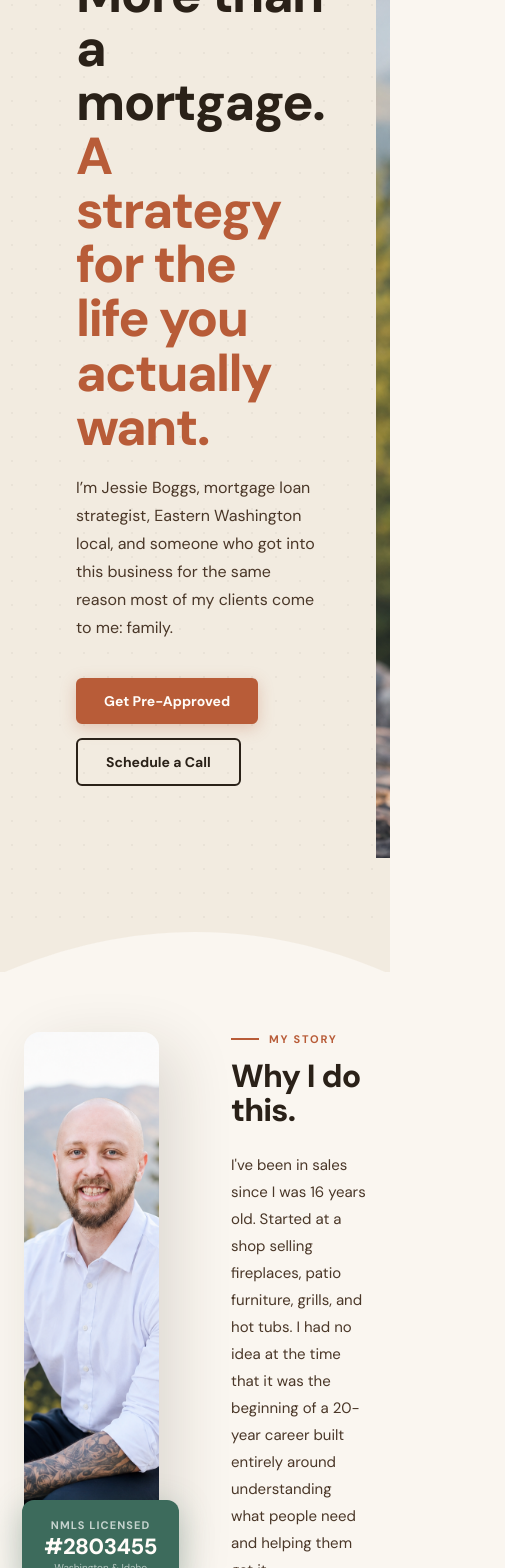
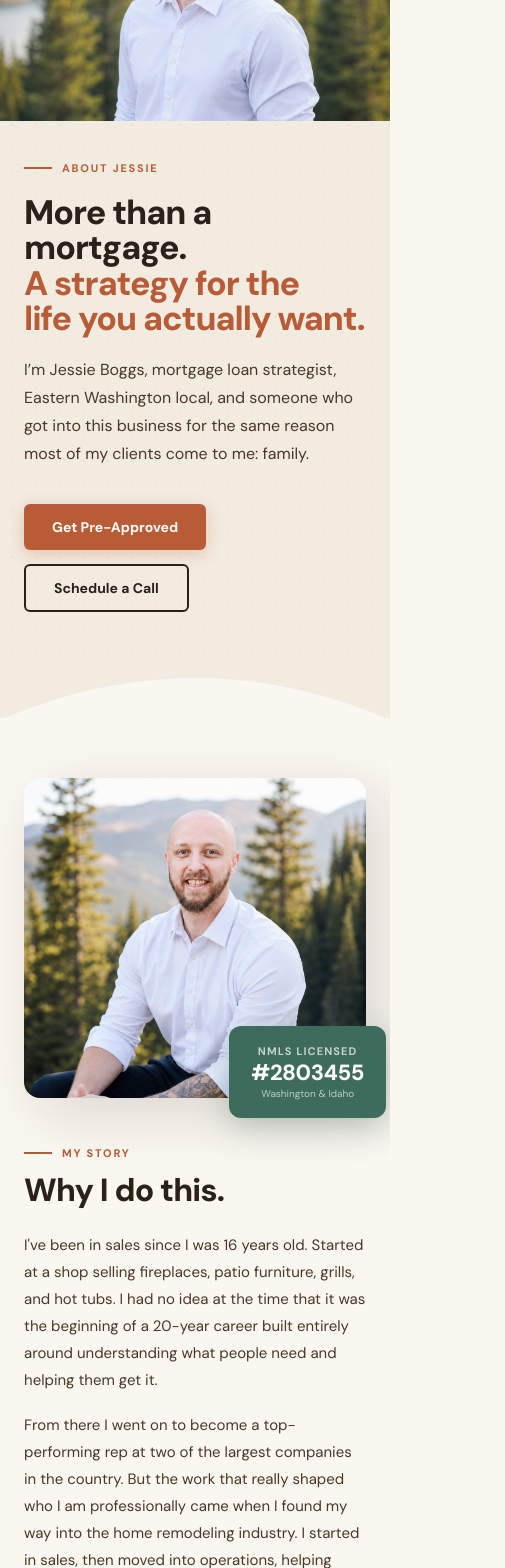
Before and after one commit to JessieBoggs/jessieboggs-website, a Next.js app: page /about in a window 390 px wide. Shown: the part 360-1928 px from the top of the page, 505 px wide, since content can reach past the window. Built offline with nearby package versions, Linux system fonts and the light colour scheme.

Commit message:
Add mobile styles for about page

```diff
--- a/app/globals.css
+++ b/app/globals.css
@@ -183,6 +183,50 @@ body {
     flex-direction: column !important;
     padding: 52px 24px !important;
   }
+  /* ── ABOUT PAGE ── */
+  .about-hero {
+    grid-template-columns: 1fr !important;
+    padding: 0 !important;
+  }
+  .about-hero-photo {
+    order: -1;
+    width: 100% !important;
+  }
+  .about-hero-photo img {
+    width: 100% !important;
+    height: 320px !important;
+    min-height: unset !important;
+  }
+  .about-hero-content {
+    padding: 40px 24px 52px !important;
+  }
+  .about-hero-content h1 {
+    font-size: 34px !important;
+  }
+  .about-story-grid {
+    grid-template-columns: 1fr !important;
+    gap: 48px !important;
+  }
+  .about-story-photo {
+    height: 320px !important;
+  }
+  .about-strategist-grid {
+    grid-template-columns: 1fr !important;
+    gap: 48px !important;
+  }
+  .about-creds-grid {
+    grid-template-columns: repeat(2, 1fr) !important;
+  }
+  .about-family-grid {
+    grid-template-columns: 1fr !important;
+    gap: 48px !important;
+  }
+  .about-photos-grid {
+    grid-template-columns: 1fr !important;
+  }
+  .about-cta-overlay h2 {
+    font-size: 28px !important;
+  }
 }
 
 
```
